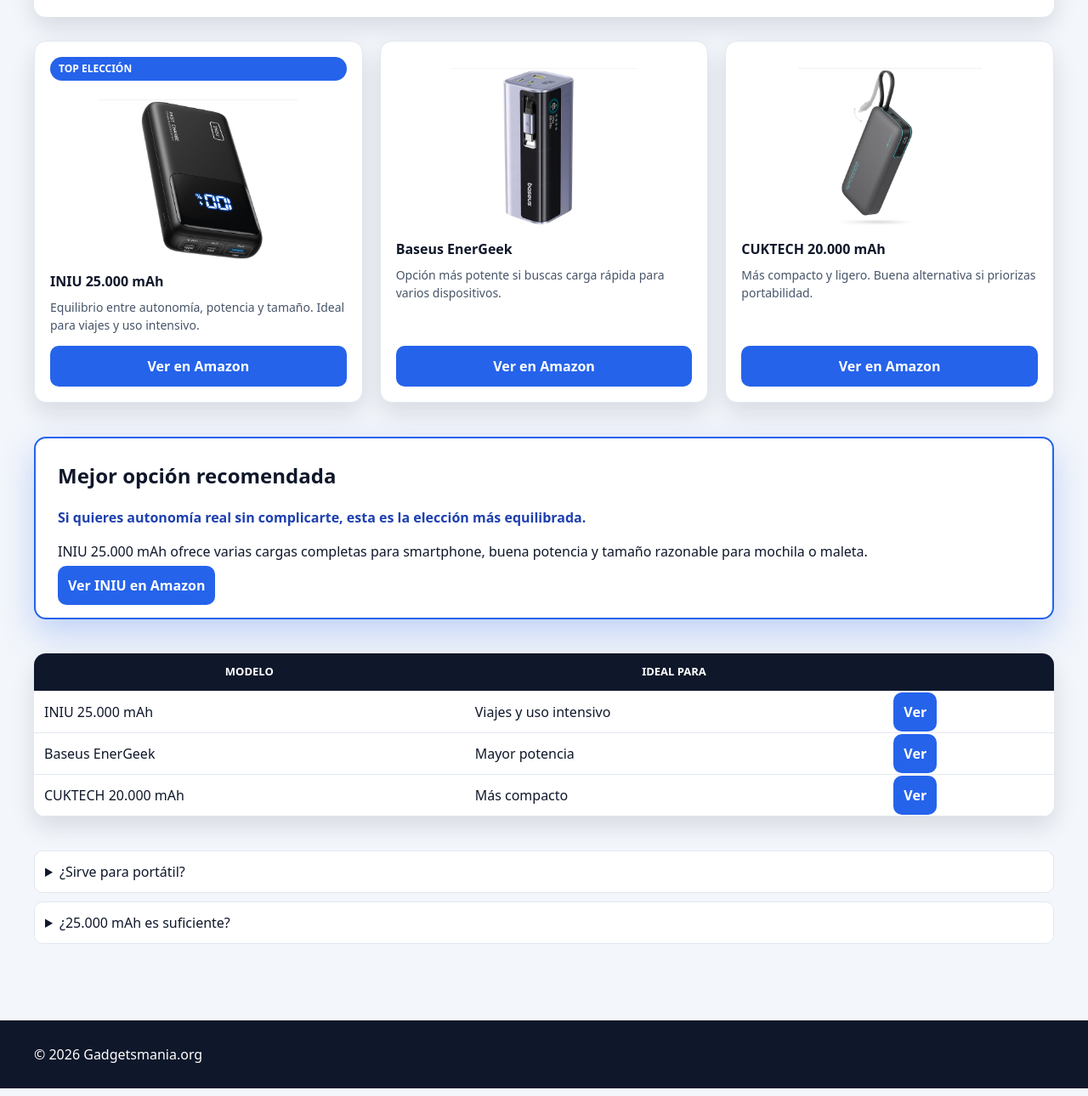
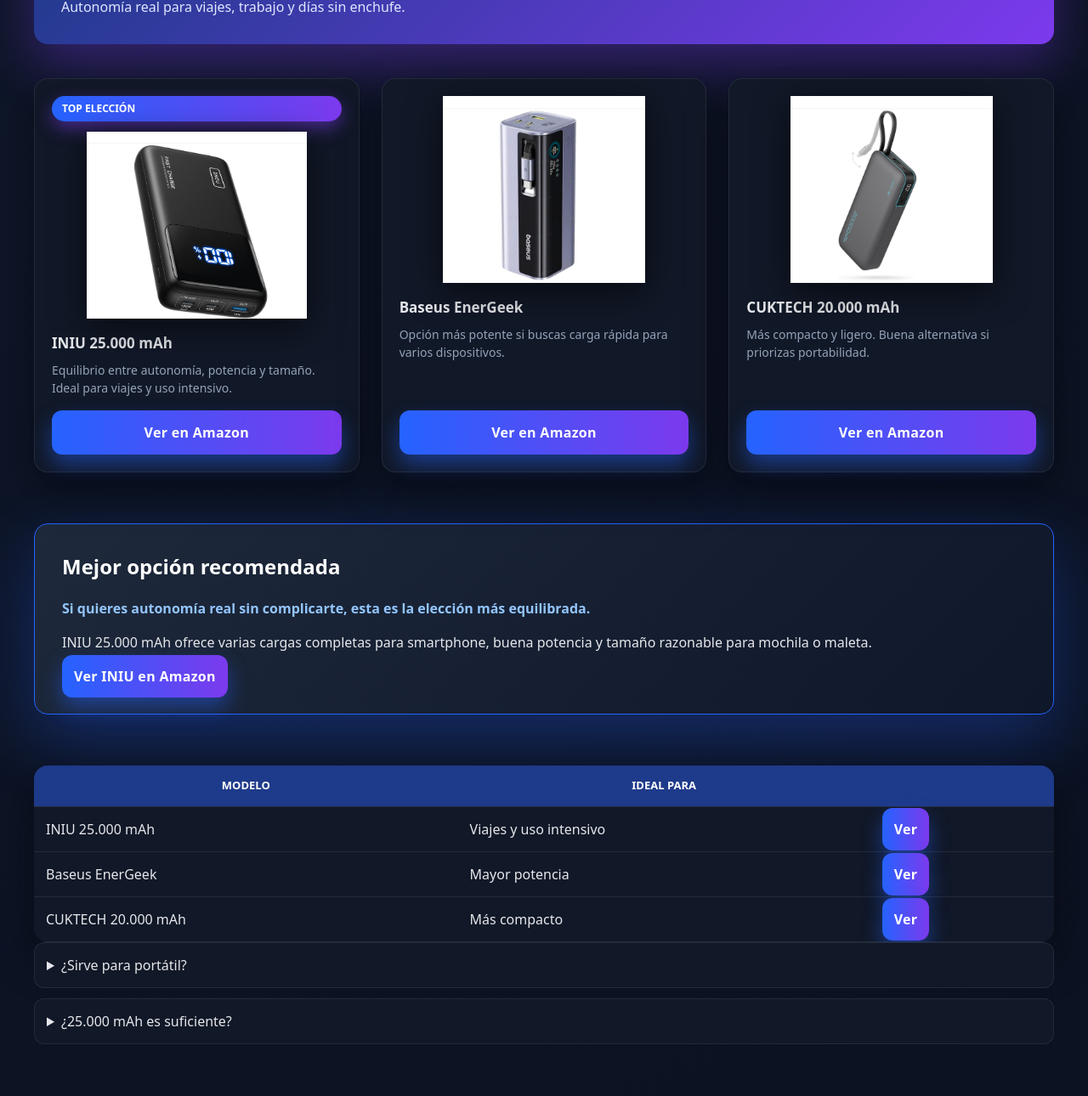
Before and after one commit to josuelali/gadgetsmania, a plain HTML site: page mejor-power-bank-25000mah/index.html in a window 1280 px wide. Shown: the part 250-1540 px from the top of the page at 85% size. Drawn offline with Linux system fonts and the light colour scheme.

Commit message:
Estilo futurista eléctrico aplicado

```diff
--- a/assets/css/style.css
+++ b/assets/css/style.css
@@ -1,12 +1,13 @@
 :root{
-  --blue:#2563eb;
-  --dark:#0f172a;
-  --bg:#f3f6fb;
-  --card:#ffffff;
-  --border:#e2e8f0;
-  --accent:#2563eb;
-  --radius:14px;
-  --shadow:0 12px 28px rgba(15,23,42,.12);
+  --bg:#0b1120;
+  --card:#111827;
+  --electric:#2563ff;
+  --neon:#7c3aed;
+  --text:#e5e7eb;
+  --muted:#94a3b8;
+  --border:rgba(255,255,255,.08);
+  --radius:16px;
+  --shadow:0 20px 50px rgba(0,0,0,.45);
 }
 
 *{box-sizing:border-box}
@@ -14,21 +15,22 @@
 
 body{
   font-family:system-ui,-apple-system,Segoe UI,Roboto,Arial,sans-serif;
-  background:var(--bg);
-  color:var(--dark);
+  background:radial-gradient(circle at 20% 20%, #0f172a, #0b1120);
+  color:var(--text);
   line-height:1.5;
 }
 
 .container{
   width:min(1200px,94%);
   margin:0 auto;
-  padding:30px 0;
+  padding:40px 0;
 }
 
 /* HEADER */
 
 .site-header{
-  background:#fff;
+  background:rgba(17,24,39,.85);
+  backdrop-filter:blur(10px);
   border-bottom:1px solid var(--border);
   position:sticky;
   top:0;
@@ -41,39 +43,40 @@
   display:flex;
   justify-content:space-between;
   align-items:center;
-  padding:14px 0;
+  padding:16px 0;
 }
 
 .nav a{
   text-decoration:none;
-  color:#475569;
+  color:var(--muted);
   font-weight:600;
-  margin-left:16px;
+  margin-left:18px;
+  transition:.2s;
 }
 
 .nav a:hover{
-  color:var(--accent);
+  color:var(--electric);
 }
 
-/* HERO COMPACTO */
+/* HERO */
 
 .hero{
-  background:#fff;
-  padding:26px;
+  background:linear-gradient(135deg,#1e3a8a,#7c3aed);
+  padding:32px;
   border-radius:var(--radius);
-  box-shadow:var(--shadow);
-  margin-bottom:28px;
+  box-shadow:0 25px 60px rgba(124,58,237,.35);
+  margin-bottom:40px;
 }
 
 .hero h1{
-  margin:0 0 8px;
-  font-size:28px;
+  margin:0 0 10px;
+  font-size:30px;
+  color:#fff;
 }
 
 .hero p{
   margin:0;
-  color:#64748b;
-  font-size:15px;
+  color:#e0e7ff;
 }
 
 /* GRID CATÁLOGO */
@@ -81,8 +84,8 @@
 .catalog-grid{
   display:grid;
   grid-template-columns:repeat(3,1fr);
-  gap:20px;
-  margin-bottom:40px;
+  gap:26px;
+  margin-bottom:60px;
 }
 
 @media(max-width:900px){
@@ -93,90 +96,97 @@
   background:var(--card);
   border:1px solid var(--border);
   border-radius:var(--radius);
-  box-shadow:var(--shadow);
-  padding:18px;
+  padding:20px;
   display:flex;
   flex-direction:column;
-  transition:.25s;
+  box-shadow:var(--shadow);
+  transition:.3s;
 }
 
 .catalog-card:hover{
-  transform:translateY(-4px);
+  transform:translateY(-6px);
+  box-shadow:0 30px 70px rgba(37,99,255,.35);
 }
 
 .catalog-card img{
   width:100%;
-  height:200px;
+  height:220px;
   object-fit:contain;
-  margin-bottom:14px;
+  margin-bottom:16px;
+  filter:drop-shadow(0 10px 20px rgba(0,0,0,.6));
 }
 
 .catalog-title{
   font-weight:700;
-  font-size:16px;
+  font-size:17px;
   margin-bottom:8px;
 }
 
 .catalog-badge{
-  background:var(--accent);
+  background:linear-gradient(90deg,var(--electric),var(--neon));
   color:#fff;
   font-size:12px;
-  padding:5px 10px;
+  padding:6px 12px;
   border-radius:999px;
   display:inline-block;
-  margin-bottom:10px;
+  margin-bottom:12px;
   font-weight:700;
+  box-shadow:0 8px 20px rgba(124,58,237,.5);
 }
 
 .catalog-features{
   font-size:14px;
-  color:#475569;
-  margin-bottom:14px;
+  color:var(--muted);
+  margin-bottom:16px;
   flex:1;
 }
 
 .btn-amazon{
-  background:var(--accent);
+  background:linear-gradient(90deg,var(--electric),var(--neon));
   color:#fff;
   text-align:center;
-  padding:12px;
-  border-radius:10px;
+  padding:14px;
+  border-radius:12px;
   text-decoration:none;
-  font-weight:700;
-  transition:.2s;
+  font-weight:800;
+  letter-spacing:.3px;
+  transition:.25s;
+  box-shadow:0 12px 25px rgba(37,99,255,.45);
 }
 
 .btn-amazon:hover{
-  opacity:.9;
+  transform:translateY(-2px);
+  box-shadow:0 16px 35px rgba(124,58,237,.6);
 }
 
-/* BLOQUE MEJOR OPCIÓN GRANDE */
+/* BLOQUE DESTACADO */
 
 .best-block{
-  background:#ffffff;
-  border:2px solid var(--accent);
+  background:linear-gradient(135deg,#1e293b,#0f172a);
+  border:1px solid var(--electric);
   border-radius:var(--radius);
-  padding:26px;
-  box-shadow:0 16px 40px rgba(37,99,235,.25);
-  margin-bottom:40px;
+  padding:32px;
+  box-shadow:0 30px 80px rgba(37,99,255,.3);
+  margin-bottom:60px;
 }
 
 .best-block h2{
   margin-top:0;
+  color:#fff;
 }
 
 .best-highlight{
   font-weight:700;
-  margin-bottom:12px;
-  color:#1e40af;
+  margin-bottom:14px;
+  color:#93c5fd;
 }
 
-/* TABLA SECUNDARIA */
+/* TABLA */
 
 .compare-table__table{
   width:100%;
   border-collapse:collapse;
-  background:#fff;
+  background:#111827;
   border-radius:var(--radius);
   overflow:hidden;
   box-shadow:var(--shadow);
@@ -184,12 +194,12 @@
 
 .compare-table__table th,
 .compare-table__table td{
-  padding:12px;
+  padding:14px;
   border-bottom:1px solid var(--border);
 }
 
 .compare-table__table th{
-  background:#0f172a;
+  background:#1e3a8a;
   color:#fff;
   font-size:13px;
   text-transform:uppercase;
@@ -197,25 +207,21 @@
 
 /* FAQ */
 
-.faq{
-  margin-top:40px;
-}
-
 .faq details{
-  background:#fff;
+  background:#111827;
   border:1px solid var(--border);
-  border-radius:10px;
-  padding:12px;
-  margin-bottom:10px;
+  border-radius:12px;
+  padding:14px;
+  margin-bottom:12px;
 }
 
 /* FOOTER */
 
 .site-footer{
-  background:#0f172a;
+  background:#020617;
   color:#fff;
-  padding:28px 0;
-  margin-top:50px;
+  padding:40px 0;
+  margin-top:80px;
 }
 
 .footer-inner{
```
